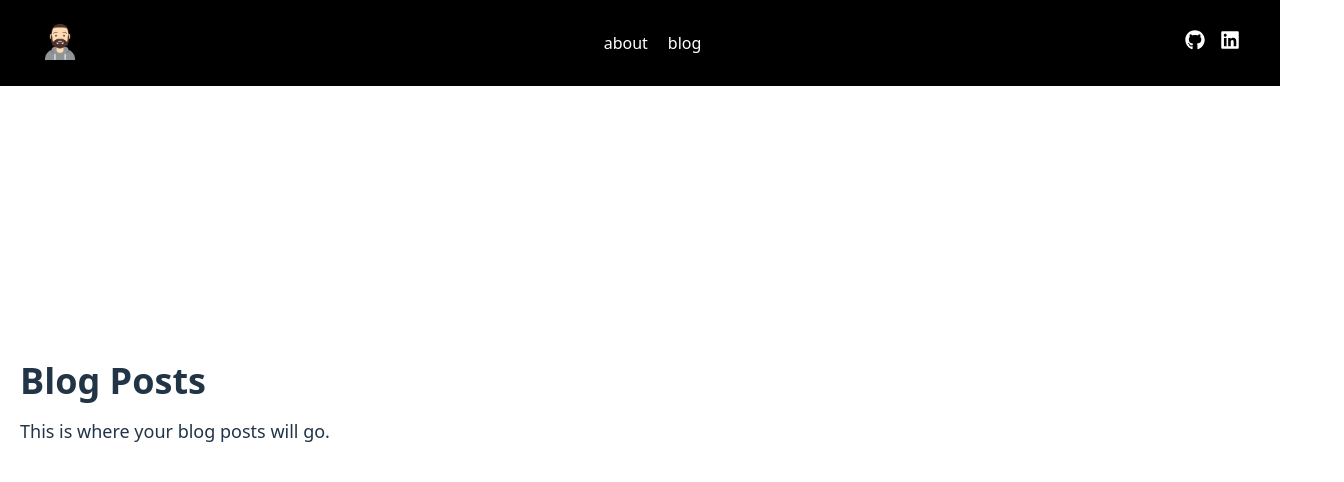
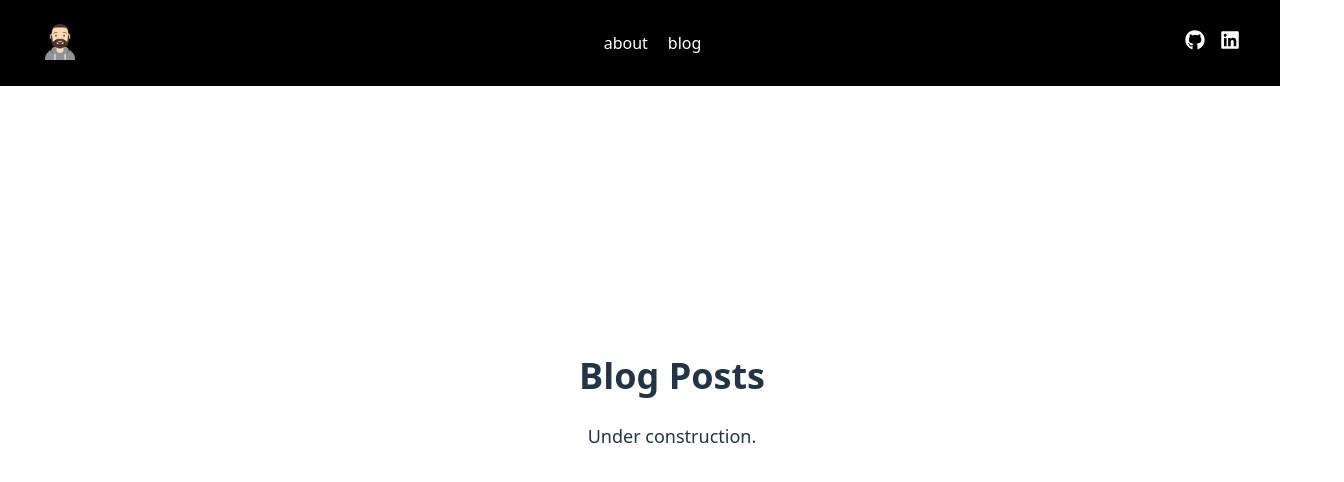
Before and after one commit to gerharddev/gerharddev.github.io, a React (Vite) app: page /blog in a window 1280 px wide. Shown: the top 482 px of the page, 1344 px wide, since content can reach past the window. Built offline with nearby package versions, Linux system fonts and the light colour scheme.

Commit message:
Fix image and styling

```diff
--- a/src/components/Navbar/Navbar.tsx
+++ b/src/components/Navbar/Navbar.tsx
@@ -9,7 +9,7 @@ const Navbar: React.FC = () => {
       <div className="navbar-container">
         <div className="logo">
           <Link to="/">
-            <img src="public/avatar.png" alt="Logo" />
+            <img src="src/assets/avatar.png" alt="Logo" />
           </Link>
         </div>
         <ul className="nav-links">
--- a/src/index.css
+++ b/src/index.css
@@ -28,8 +28,6 @@ a:hover {
 
 body {
   margin: 0;
-  display: flex;
-  place-items: center;
   min-width: 320px;
   min-height: 100vh;
 }
@@ -71,7 +69,6 @@ button:focus-visible {
   }
 }
 
-
 nav.navbar-fixed {
   position: fixed; /* Fix the navbar to the viewport */
   top: 0; /* Position it at the top */
--- a/src/pages/About.tsx
+++ b/src/pages/About.tsx
@@ -1,8 +1,9 @@
 import React from 'react';
+import "./Page.css";
 
 const Blog: React.FC = () => {
   return (
-    <div style={{ padding: '20px' }}>
+    <div className="page-container">
       <h1>About</h1>
       <p>About me.</p>
     </div>
--- a/src/pages/Blog.tsx
+++ b/src/pages/Blog.tsx
@@ -1,10 +1,11 @@
 import React from 'react';
+import "./Page.css";
 
 const Blog: React.FC = () => {
   return (
-    <div style={{ padding: '20px' }}>
+    <div className="page-container">
       <h1>Blog Posts</h1>
-      <p>This is where your blog posts will go.</p>
+      <p>Under construction.</p>
     </div>
   );
 };
--- a/src/pages/Home.tsx
+++ b/src/pages/Home.tsx
@@ -1,11 +1,11 @@
 import React from "react";
-import "./Page.css"; // Shared styles for all pages
+import "./Page.css";
 
 const Home: React.FC = () => {
   return (
     <div className="page-container">
       <h1>Welcome to Home</h1>
-      <p>This is the Home Page.</p>
+      <p>Home page under construction.</p>
     </div>
   );
 };
```
Also changed, not shown: src/pages/Page.css (+3 -7 lines), src/assets/avatar.png (added).
